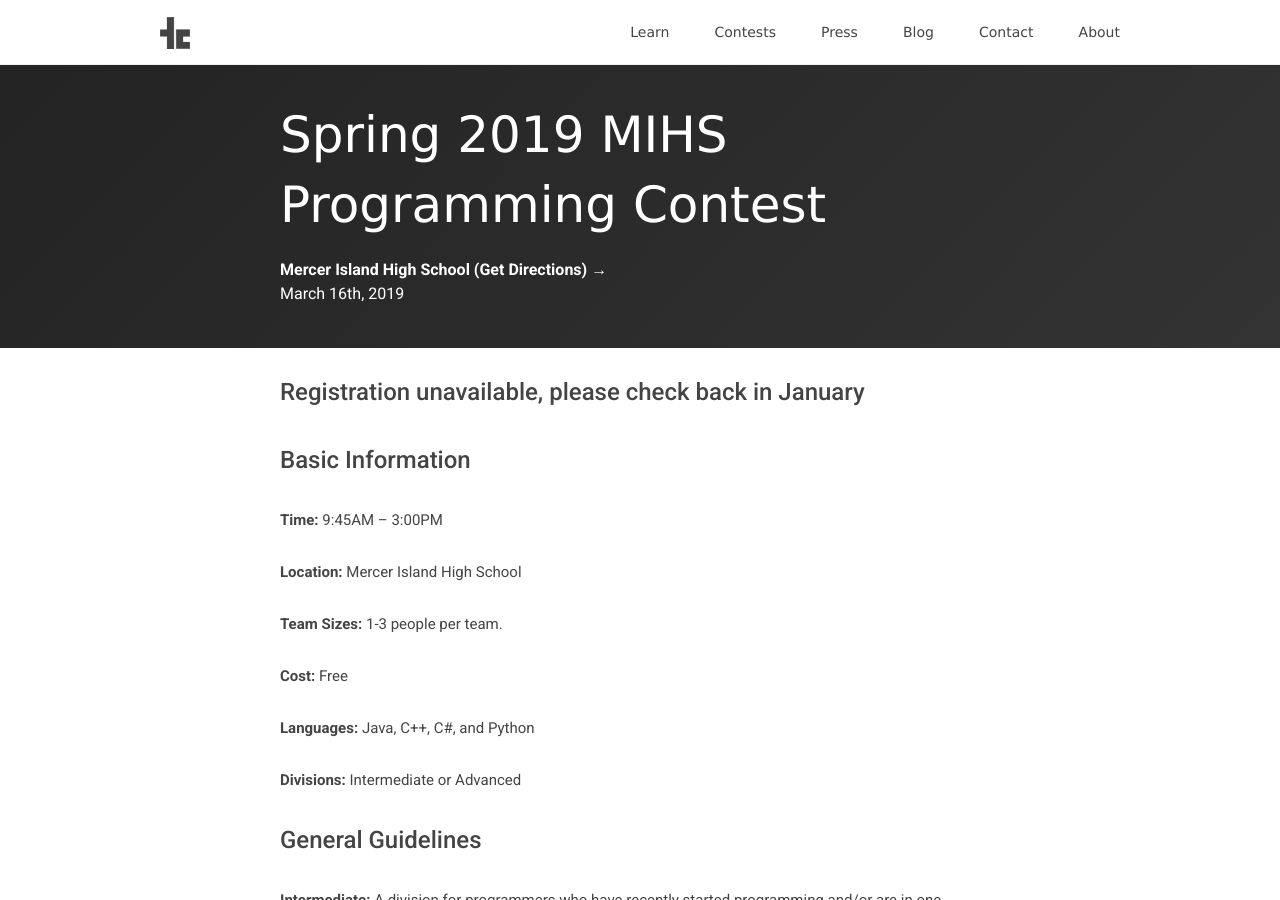
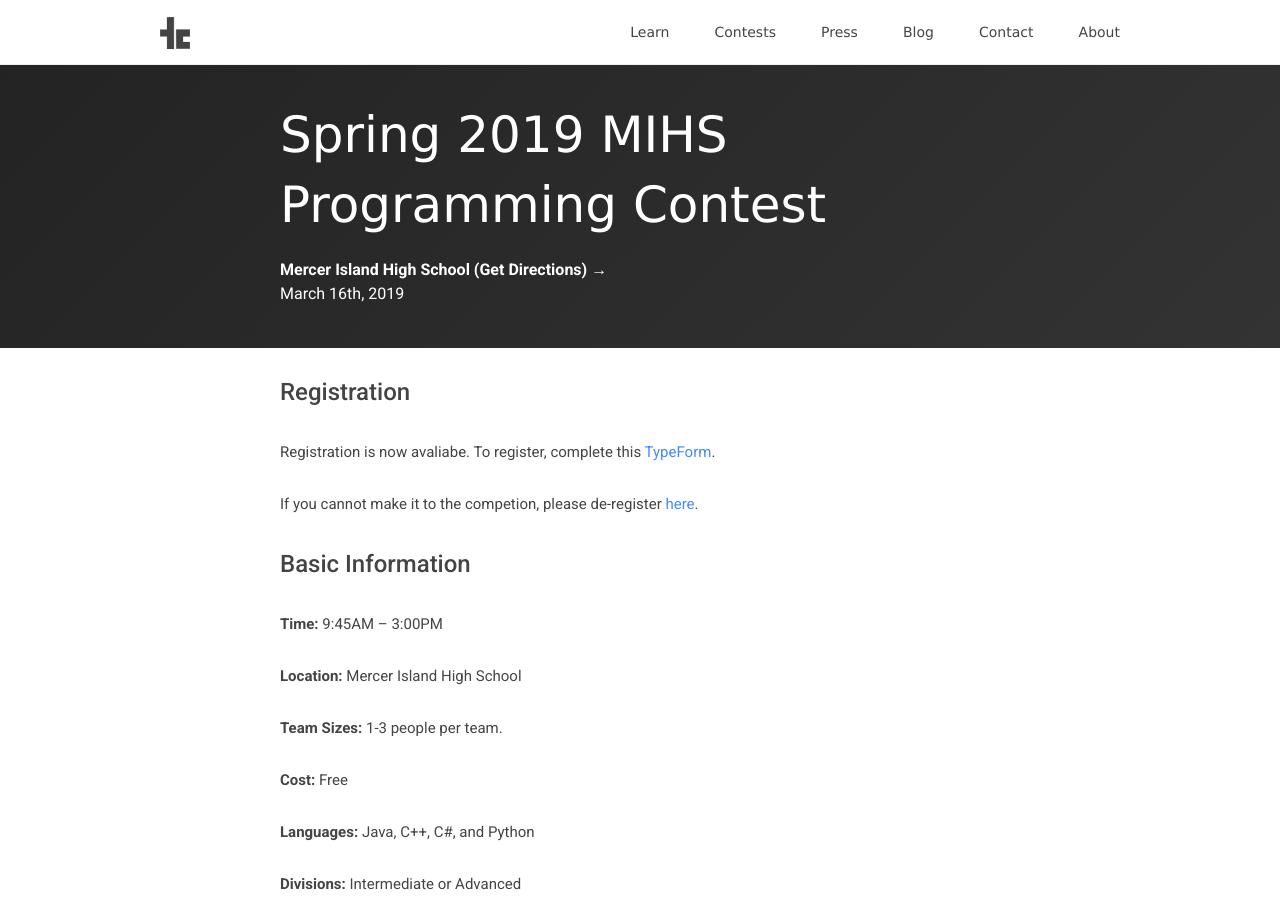
Before and after one commit to teamscode/teamscode.github.io, a Jekyll site: the page built from _posts/contests/2018-10-26-spring-2019-mihs-programming-contest.md, in a window 1280 px wide and 900 px high. Built offline with Jekyll 4.4.1, drawn with Linux system fonts in a browser that asks for light colours; nearby versions of some CDN libraries.

Commit message:
opening Spring 2019 MIHS Registration

```diff
--- a/_posts/contests/2018-10-26-spring-2019-mihs-programming-contest.md
+++ b/_posts/contests/2018-10-26-spring-2019-mihs-programming-contest.md
@@ -7,7 +7,11 @@ contest_location_link: https://www.google.com/maps/place/Mercer+Island+High+Scho
 contest_date: March 16th, 2019
 ---
 
-<h1>Registration unavailable, please check back in January</h1>
+<h1>Registration</h1>
+
+Registration is now avaliabe. To register, complete this [TypeForm](https://teamscode.typeform.com/to/bnGcWl).
+
+If you cannot make it to the competion, please de-register [here](https://teamscode.typeform.com/to/XTYQIh).
 
 # Basic Information #
 
```
